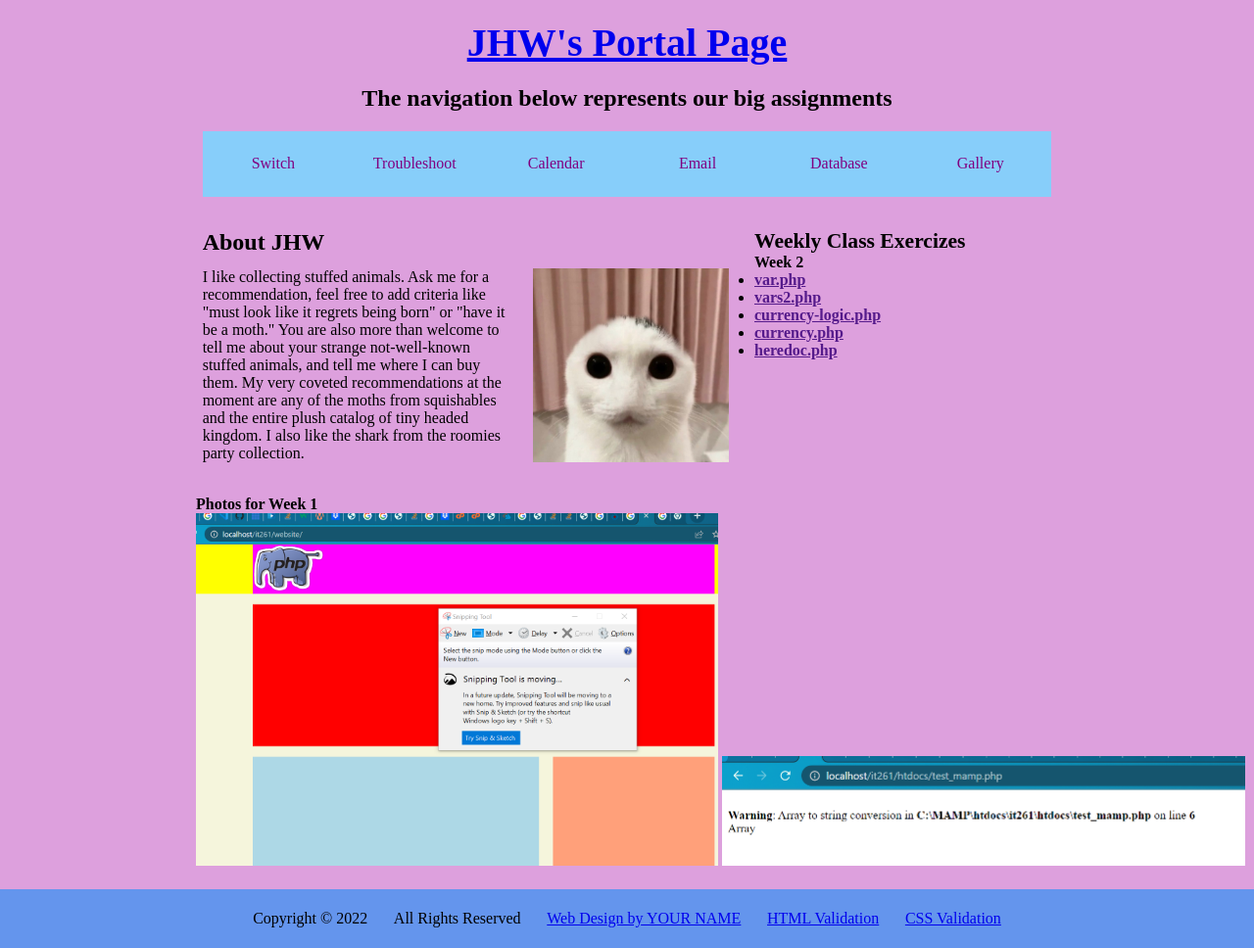
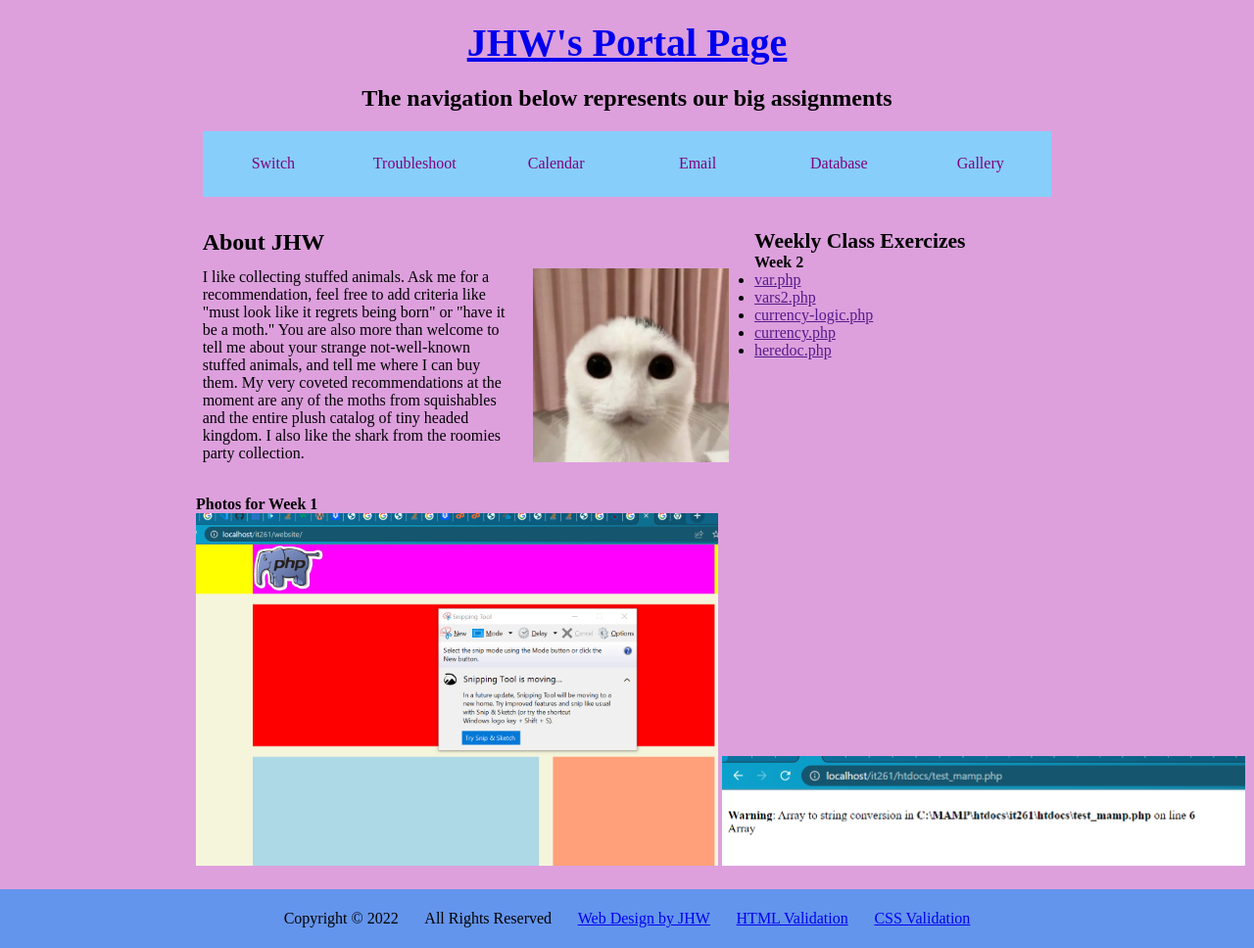
Before and after one commit to TheMoinator22/it261, a PHP site: page / in a window 1280 px wide. Shown: the whole page at 98% size. Run offline with PHP 8.4, Linux system fonts and the light colour scheme.

Commit message:
fixing errors

```diff
--- a/index.php
+++ b/index.php
@@ -91,7 +91,7 @@
                 Weekly Class Exercizes
             </h3>
 
-            <h4> Week 2 <h4>
+            <h4> Week 2 </h4>
             <ul>
                 <li>
                     <a href="">var.php</a>
@@ -133,7 +133,7 @@
                 2022
             </li>
             <li>All Rights Reserved</li>
-            <li><a href="../index.php">Web Design by YOUR NAME</a></li>
+            <li><a href="index.php">Web Design by JHW</a></li>
             <li><a id="html-checker" href="#">HTML Validation</a></li>
             <li><a id="css-checker" href="#">CSS Validation</a></li>
         </ul>
```
